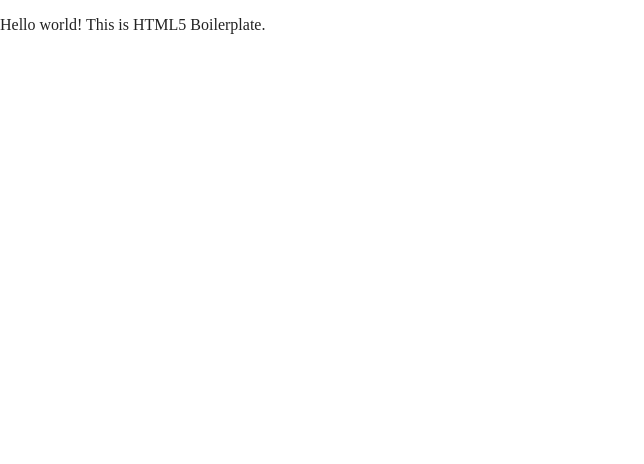
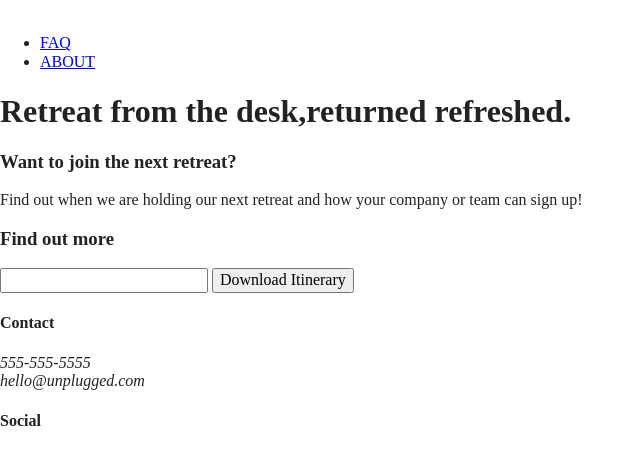
Before and after one commit to dedricl/unplugged, a website built with Parcel: page index.html in a window 1280 px wide. Shown: the whole page, without its empty margins (0-644 px from the left). Built offline with nearby package versions, Linux system fonts and the light colour scheme.

Commit message:
add html elements to homepage

```diff
--- a/index.html
+++ b/index.html
@@ -1,41 +1,103 @@
-<!doctype html>
+<!DOCTYPE html>
 <html class="no-js" lang="">
+  <head>
+    <meta charset="utf-8" />
+    <title>Unplugged Retreat</title>
+    <meta name="description" content="" />
+    <meta name="viewport" content="width=device-width, initial-scale=1" />
 
-<head>
-  <meta charset="utf-8">
-  <title></title>
-  <meta name="description" content="">
-  <meta name="viewport" content="width=device-width, initial-scale=1">
+    <meta property="og:title" content="" />
+    <meta property="og:type" content="" />
+    <meta property="og:url" content="" />
+    <meta property="og:image" content="" />
 
-  <meta property="og:title" content="">
-  <meta property="og:type" content="">
-  <meta property="og:url" content="">
-  <meta property="og:image" content="">
-
-  <link rel="manifest" href="site.webmanifest">
-  <link rel="apple-touch-icon" href="icon.png">
+    <link rel="manifest" href="site.webmanifest" />
+    <link rel="apple-touch-icon" href="icon.png" />
     <!-- Place favicon.ico in the root directory -->
 
-  <link rel="stylesheet" href="css/normalize.css">
-  <link rel="stylesheet" href="css/main.css">
+    <link rel="stylesheet" href="css/normalize.css" />
+    <link rel="stylesheet" href="css/main.css" />
 
-  <meta name="theme-color" content="#fafafa">
+    <meta name="theme-color" content="#fafafa" />
   </head>
 
   <body>
-
     <!-- Add your site or application content here -->
-  <p>Hello world! This is HTML5 Boilerplate.</p>
+    <header>
+      <div class="wrapper">
+        <a href="#"><img src="" alt="" /></a>
+        <div class="header-divider"></div>
+        <nav>
+          <ul>
+            <li><a href="faq/index.html" target="_blank">FAQ</a></li>
+            <li><a href="about/index.html" target="_blank">ABOUT</a></li>
+          </ul>
+        </nav>
+      </div>
+    </header>
+    <main>
+      <section class="hero-section">
+        <div class="wrapper">
+          <h1>Retreat from the desk,returned refreshed.</h1>
+        </div>
+      </section>
+      <aside>
+        <div class="wrapper">
+          <div class="form-description">
+            <h3>Want to join the next retreat?</h3>
+            <p>
+              Find out when we are holding our next retreat and how your company
+              or team can sign up!
+            </p>
+          </div>
+          <form action="#">
+            <h3>Find out more</h3>
+            <input type="email" name="email" id="email" />
+            <input type="button" value="Download Itinerary" />
+          </form>
+        </div>
+      </aside>
+    </main>
+    <footer>
+      <div class="wrapper">
+        <div class="content-wrapper">
+          <div class="contact">
+            <h4>Contact</h4>
+            <address>
+              <p>
+                555-555-5555<br />
+                hello@unplugged.com
+              </p>
+            </address>
+          </div>
+          <div class="social-media">
+            <h4>Social</h4>
+            <div class="social-links">
+              <p><a href="https://www.facbook.com"></a></p>
+              <p><a href="https://www.twitter.com"></a></p>
+              <p><a href="https://www.instagram.com"></a></p>
+            </div>
+          </div>
+        </div>
+      </div>
+      <div class="copyright"></div>
+    </footer>
     <script src="js/vendor/modernizr-3.11.2.min.js"></script>
     <script src="js/plugins.js"></script>
     <script src="js/main.js"></script>
 
     <!-- Google Analytics: change UA-XXXXX-Y to be your site's ID. -->
     <script>
-    window.ga = function () { ga.q.push(arguments) }; ga.q = []; ga.l = +new Date;
-    ga('create', 'UA-XXXXX-Y', 'auto'); ga('set', 'anonymizeIp', true); ga('set', 'transport', 'beacon'); ga('send', 'pageview')
+      window.ga = function () {
+        ga.q.push(arguments);
+      };
+      ga.q = [];
+      ga.l = +new Date();
+      ga("create", "UA-XXXXX-Y", "auto");
+      ga("set", "anonymizeIp", true);
+      ga("set", "transport", "beacon");
+      ga("send", "pageview");
     </script>
     <script src="https://www.google-analytics.com/analytics.js" async></script>
   </body>
-
 </html>
```
Lines whose indentation alone changed are shown as unchanged.
